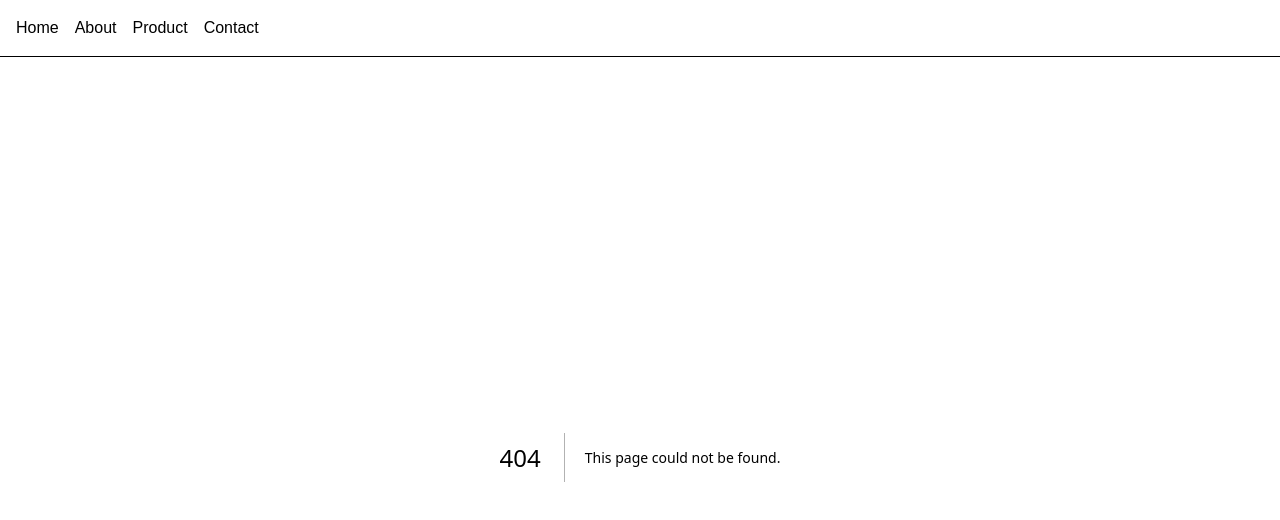
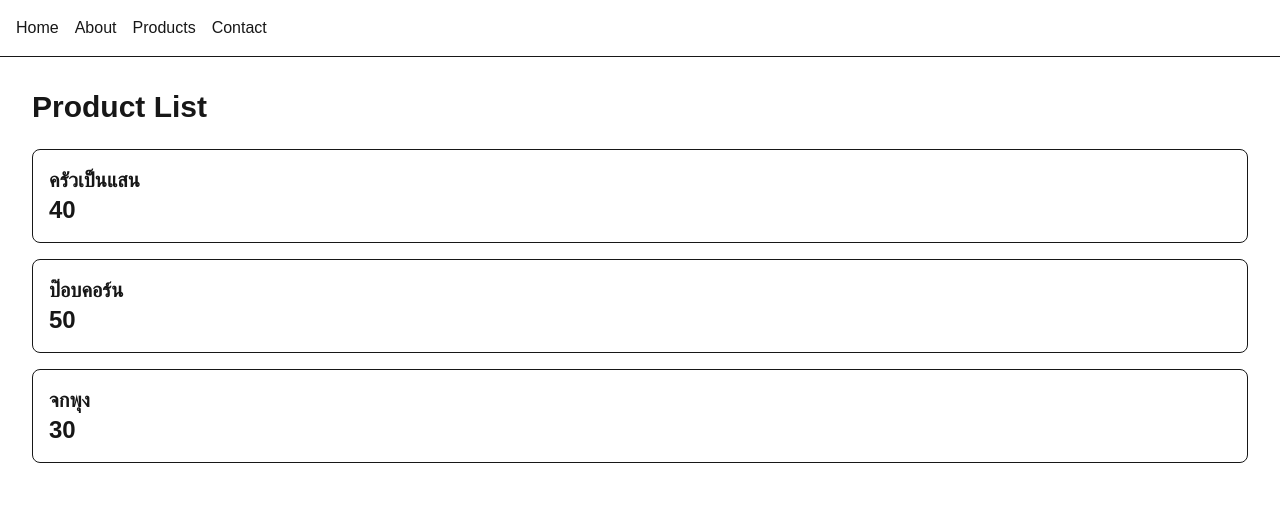
Before and after one commit to k-phuwasuwan/learn-nextJs, a Next.js app: page /products in a window 1280 px wide. Before the commit this address had no page. Shown: the top 520 px of the page. Built offline with nearby package versions, Linux system fonts and the light colour scheme.

Commit message:
server component

```diff
--- a/app/component/navbar.tsx
+++ b/app/component/navbar.tsx
@@ -6,7 +6,7 @@ function Navbar() {
         <nav className="flex gap-4 border-b p-4">
             <Link href="/">Home</Link>
             <Link href="/about">About</Link>
-            <Link href="/product">Product</Link>
+            <Link href="/products">Products</Link>
             <Link href="/contact">Contact</Link>
         </nav>
   )
--- /dev/null
+++ b/app/products/page.tsx
@@ -0,0 +1,48 @@
+import React from 'react'
+
+
+type Product = {
+    id: number;
+    name: string;
+    price: number;
+}
+
+async function getProducts(): Promise<Product[]> {
+    return [{
+        id: 1,
+        name: 'ครัวเป็นแสน',
+        price: 40
+    },
+    {
+        id: 2,
+        name: 'ป๊อบคอร์น',
+        price: 50
+    },
+    {
+        id: 3,
+        name: 'จกพุง',
+        price: 30
+    }
+]
+}
+
+async function ProductsPage() {
+    const products = await getProducts();
+  return (
+    <main className="p-8">
+        <h1 className="text-3xl font-bold">Product List</h1>
+        <div className="mt-6 grid gap-4">
+            { products.map((product) => {
+                return (
+                    <div key={product.id} className="rounded-lg border p-4">
+                        <h2 className="text-xl font-semibold">{product.name}</h2>
+                        <p className="text-2xl font-bold">{product.price}</p>
+                    </div>
+                );
+            }) }
+        </div>
+    </main>
+  )
+}
+
+export default ProductsPage
```
